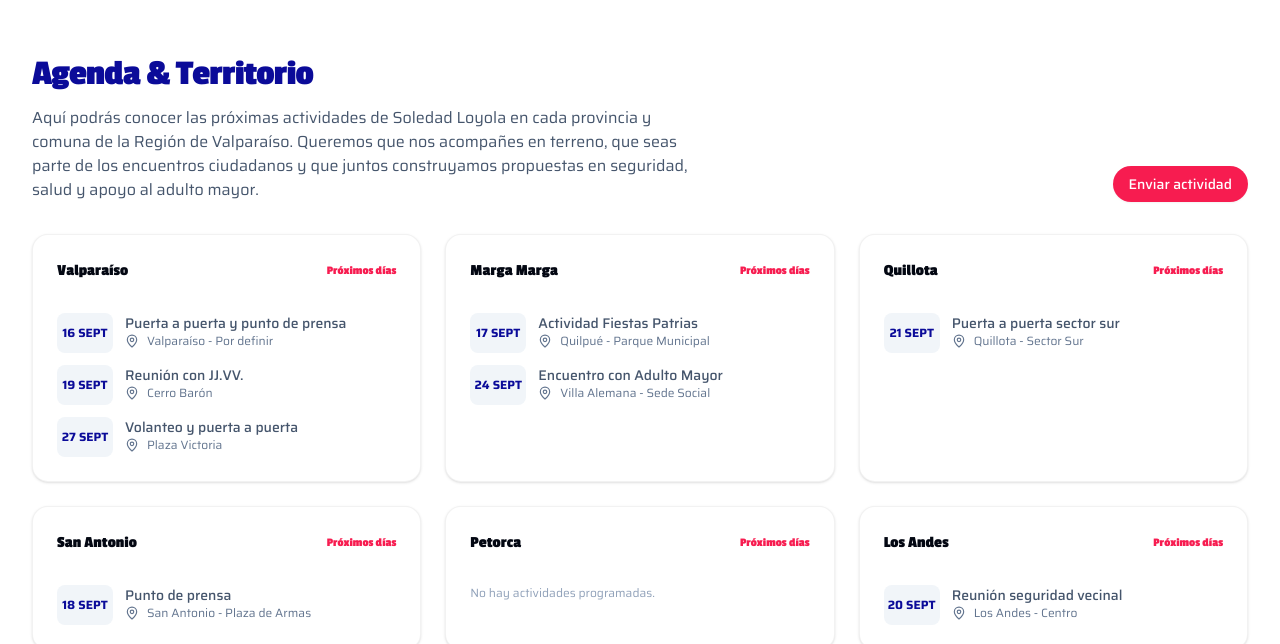
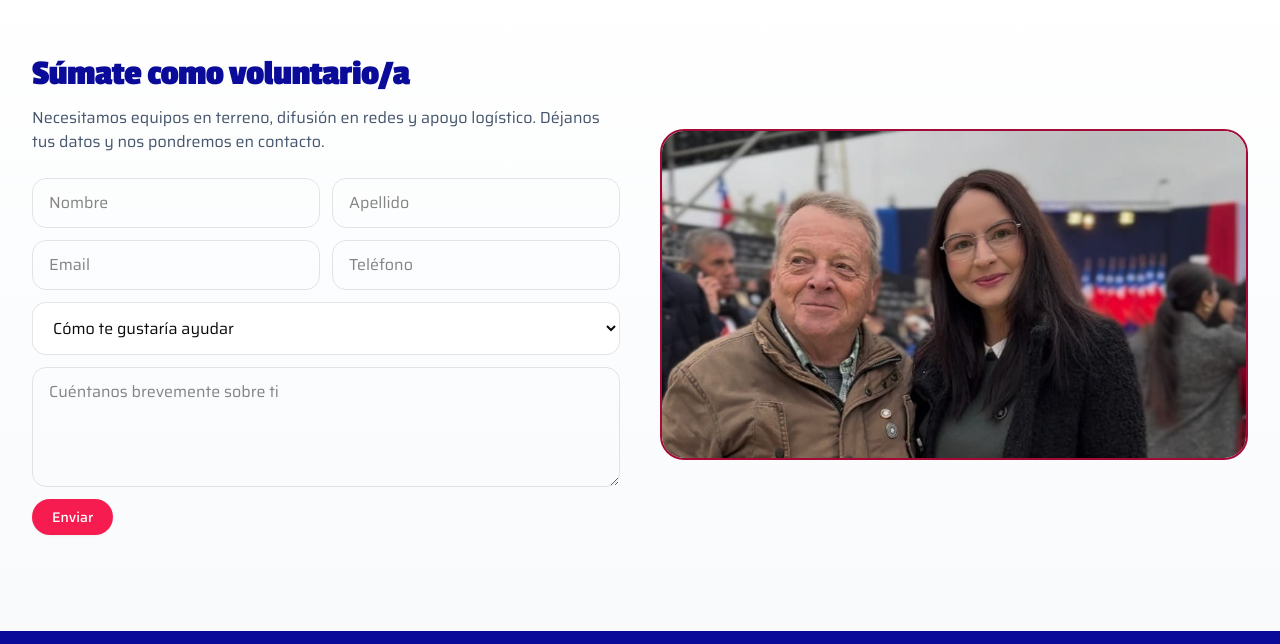
Before and after one commit to Vargosky/landing-soledad-loyola, a Next.js app: page / in a window 1280 px wide. Shown: the part 2505-3149 px from the top of the page. Built offline with nearby package versions, Linux system fonts and the light colour scheme.

Commit message:
agenda: escondido

```diff
--- a/src/app/page.js
+++ b/src/app/page.js
@@ -37,7 +37,7 @@ export default function LandingPage() {
       <Hero />
       <Propuesta />
       <Biografia />
-      <Agenda />
+      {/* <Agenda /> */}
       <Voluntariado />
       <Footer />
 
```
